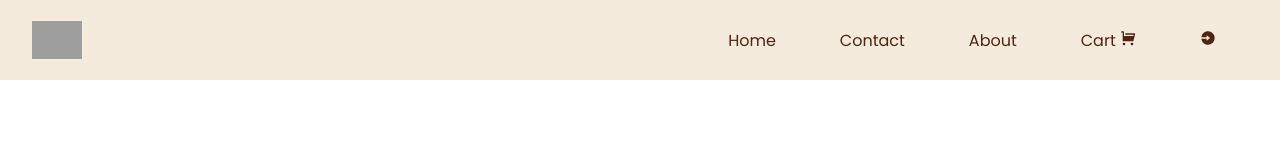
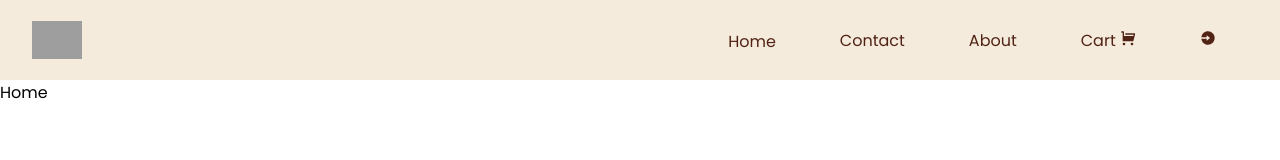
Before and after one commit to temisan0x/Burger-King, a React (Create React App) app in the folder frontend/: page / in a window 1280 px wide. In both pictures the pointer is over the link "Home". Shown: the top 160 px of the page. Built offline with nearby package versions, Linux system fonts and the light colour scheme; grey boxes are pictures that could not be loaded.

Commit message:
feat: Thank you God Almighty for everything ✨

```diff
--- a/frontend/src/App.js
+++ b/frontend/src/App.js
@@ -8,7 +8,7 @@ function App() {
     <Router>
       <Header/>
       <Routes>
-        <Route path="/about" element={<Home/>} />
+        <Route path="/" element={<Home/>} />
       </Routes>
     </Router>
   );
--- a/frontend/src/styles/header.scss
+++ b/frontend/src/styles/header.scss
@@ -19,6 +19,14 @@ nav {
         > a {
             margin: 0 2rem;
             color: $textColor;
+            transition: color 0.3s ease-in-out;
+
+            &:hover::after {
+                content: "";
+                color:$hover;
+                font-size: 20px;
+                height: 5px;
+            }
         }
     }
 }
```
